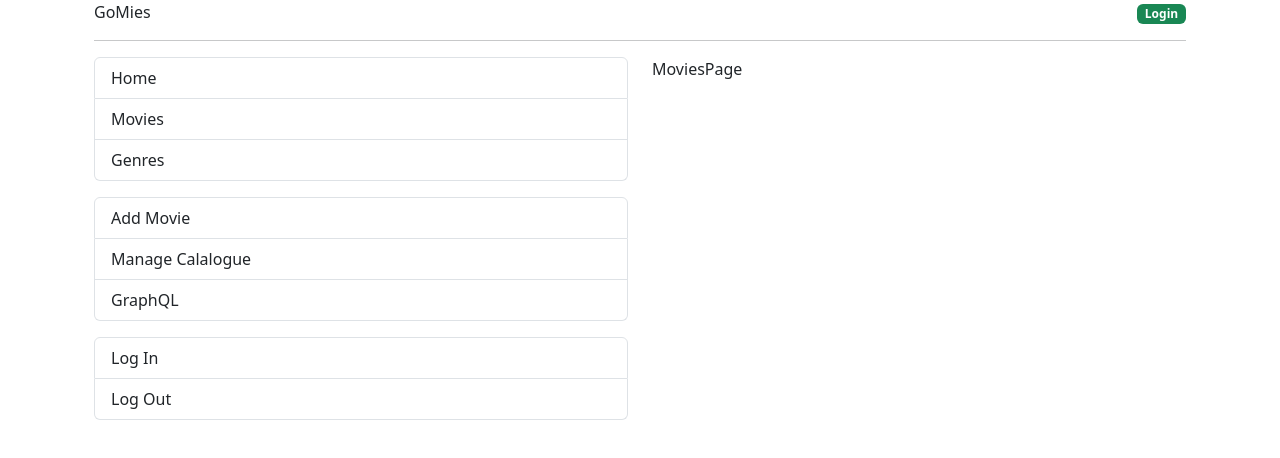
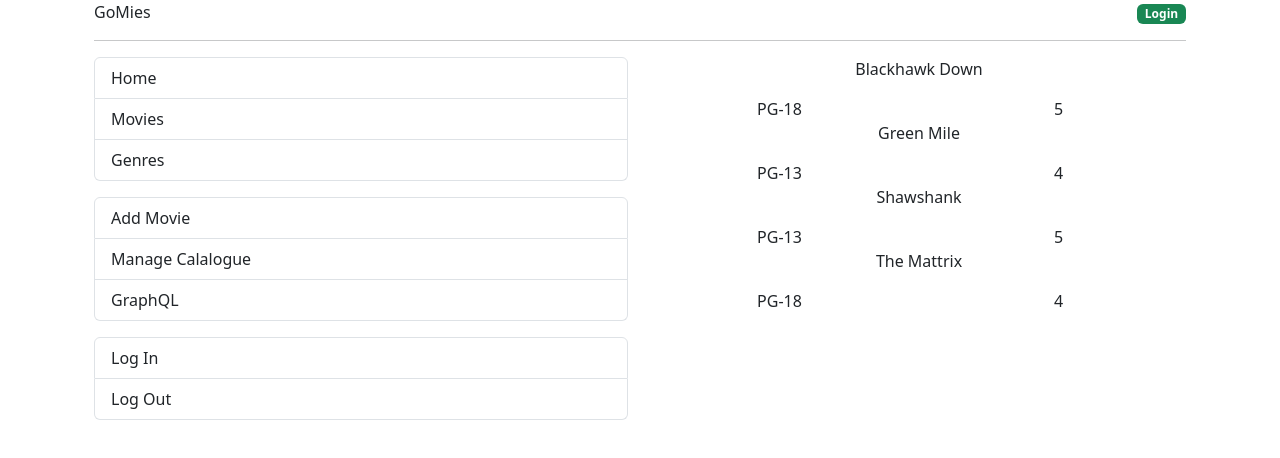
Before and after one commit to psinthorn/go-react, a React (Create React App) app in the folder front-end/: page /movies in a window 1280 px wide. Shown: the top 458 px of the page. Built offline with nearby package versions, Linux system fonts and the light colour scheme.

Commit message:
login and movies update

```diff
--- a/front-end/src/components/Login.js
+++ b/front-end/src/components/Login.js
@@ -1,8 +1,11 @@
 import React from 'react'
+import LoginForm from './LoginForm'
 
 const Login = () => {
   return (
-    <div>Login</div>
+    <div className='container'>
+      <LoginForm/>
+    </div>
   )
 }
 
--- a/front-end/src/components/LoginForm.js
+++ b/front-end/src/components/LoginForm.js
@@ -0,0 +1,34 @@
+import React, { useState } from 'react'
+
+const LoginForm = () => {
+  // useState
+  // useEffect
+  // props
+  // handleSubmit function
+
+  const [login, setLogin] = useState([]);
+  const [password, setPassword] = useState([]);
+
+  return (
+    <div className='text-center'>Log In
+      <div class="mb-3 row">
+        <label for="staticEmail" class="col-sm-2 col-form-label">Email</label>
+          <div class="col-sm-10">
+            <input type="email" class="form-control" id="staticEmail" value="email@example.com" />
+          </div>
+      </div>
+      <div class="mb-3 row">
+        <label for="inputPassword" class="col-sm-2 col-form-label">Password</label>
+          <div class="col-sm-10">
+            <input type="password" class="form-control" id="inputPassword" />
+          </div>
+      </div>
+      <div class="mb-3 row">
+        {/* <div type="button" className='btn btn-success'>Log In</div> */}
+        <button type="button" class="btn btn-success">Success</button>
+      </div>
+    </div>
+  )
+}
+
+export default LoginForm
--- a/front-end/src/components/Movie.js
+++ b/front-end/src/components/Movie.js
@@ -0,0 +1,16 @@
+import React from 'react'
+
+const Movie = ({ title, mpaa_rate, score}) => {
+  return (
+    <div>
+      <p className='text-center'>{title}</p>
+        <div className='row'>
+        <div className='col'>{mpaa_rate}</div>
+        <div className='col'>{score}</div>
+        </div>
+
+    </div>
+  )
+}
+
+export default Movie
--- a/front-end/src/components/Movies.js
+++ b/front-end/src/components/Movies.js
@@ -1,9 +1,49 @@
-import React from 'react'
+import React, { useEffect, useState } from 'react'
+import Movie from './Movie'
 
-const MoviesPage = () => {
+const Movies = () => {
+  const [movies, setMovies] = useState([])
+
+  useEffect(() => {
+    console.log("useEffect Fired!");
+    const movieList = [
+      {
+        id: 1,
+        title: "Blackhawk Down",
+        mpaa_rate: "PG-18",
+        score: "5"
+      },
+      {
+        id: 2,
+        title: "Green Mile",
+        mpaa_rate: "PG-13",
+        score: "4"
+      },
+      {
+        id: 3,
+        title: "Shawshank",
+        mpaa_rate: "PG-13",
+        score: "5"
+      },
+      {
+        id: 4,
+        title: "The Mattrix",
+        mpaa_rate: "PG-18",
+        score: "4"
+      },
+    ]
+    setMovies(movieList);
+  }, [])
+
   return (
-    <div>MoviesPage</div>
+    <div className='text-center'>
+      {
+        movies.map((m) => {
+          return <Movie key={m.id} title={m.title} mpaa_rate={m.mpaa_rate} score={m.score} />
+        })
+      }
+    </div>
   )
 }
 
-export default MoviesPage
+export default Movies;
```
